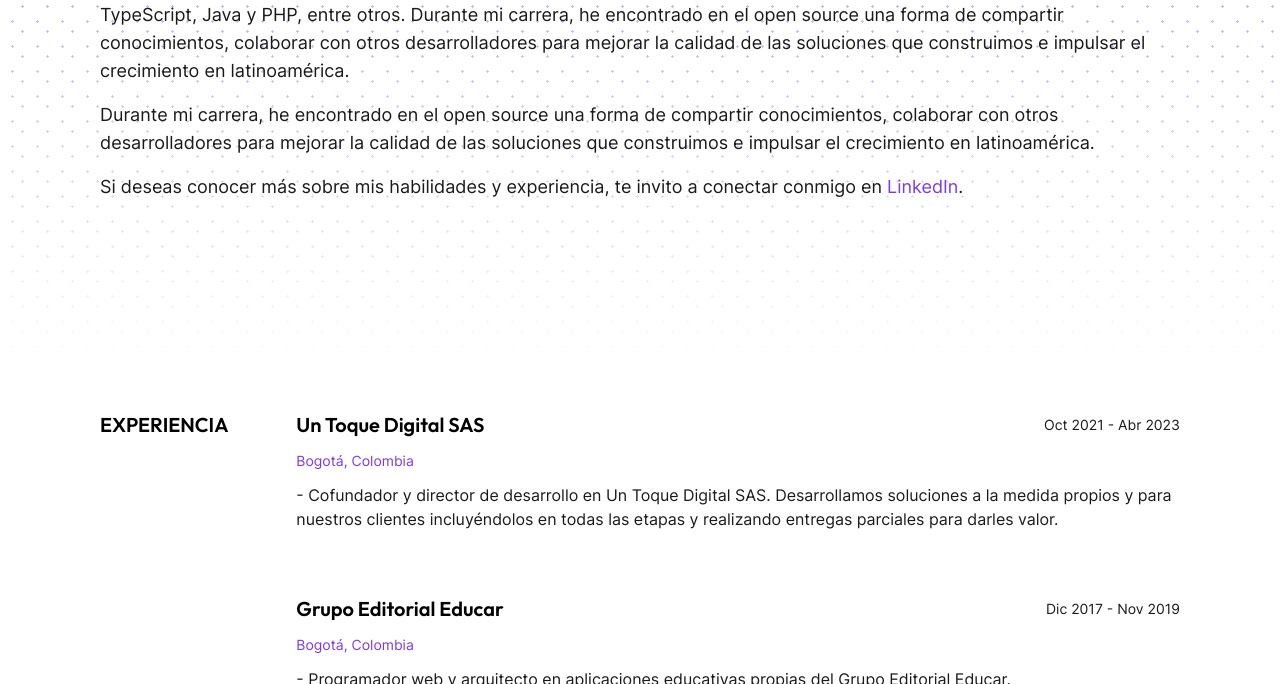
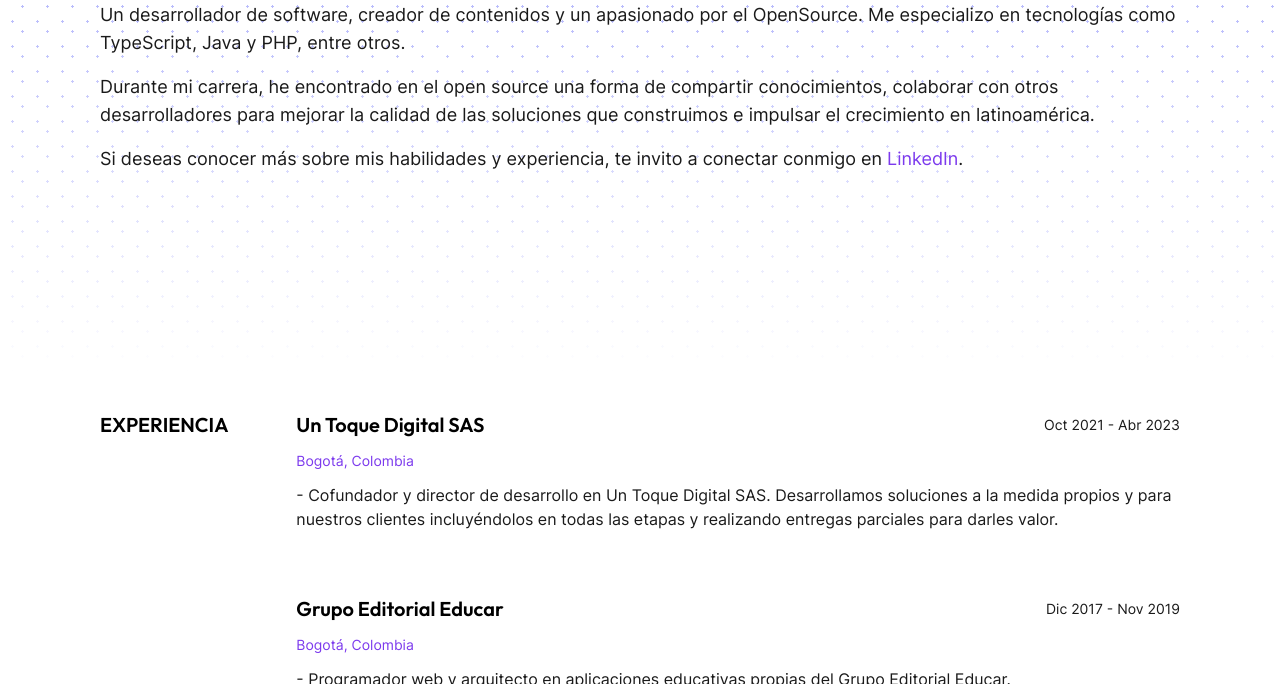
Before and after one commit to ManuelGil/manuelgil.github.io, an Astro site: page / in a window 1280 px wide. Shown: the part 416-1100 px from the top of the page. Built offline with nearby package versions, Linux system fonts and the light colour scheme; Astro itself is replaced by a stand-in of ours.

```diff
--- a/src/components/home/Hero.astro
+++ b/src/components/home/Hero.astro
@@ -8,10 +8,7 @@
   <p class="dark:text-light text-lg mb-4">
     Un desarrollador de software, creador de contenidos y un apasionado por el
     OpenSource. Me especializo en tecnologías como TypeScript, Java y PHP, entre
-    otros. Durante mi carrera, he encontrado en el open source una forma de
-    compartir conocimientos, colaborar con otros desarrolladores para mejorar la
-    calidad de las soluciones que construimos e impulsar el crecimiento en
-    latinoamérica.
+    otros.
   </p>
   <p class="dark:text-light text-lg mb-4">
     Durante mi carrera, he encontrado en el open source una forma de compartir
```
